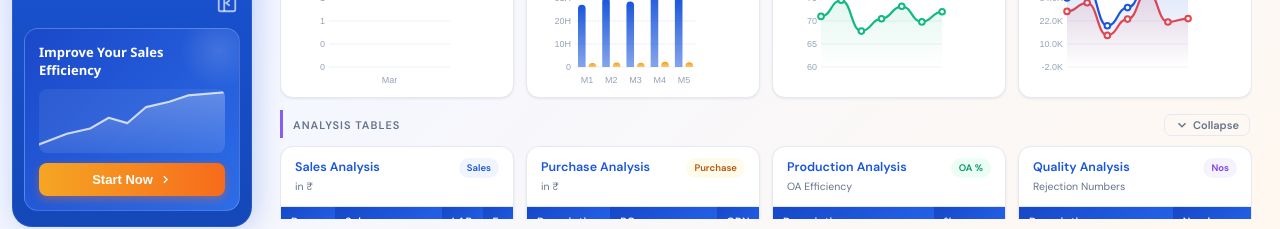
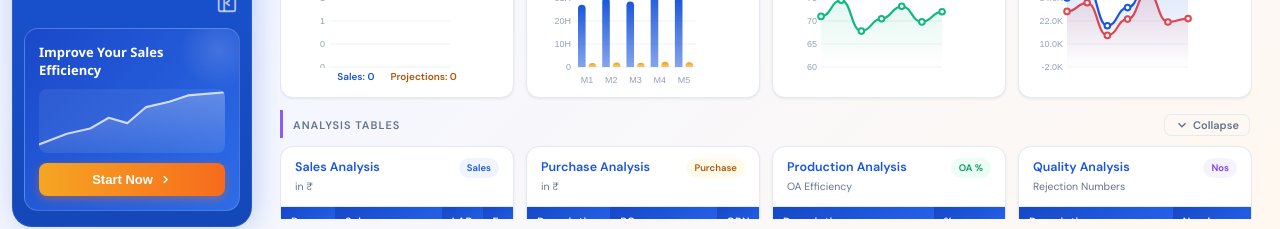
Before and after one commit to Anims-Infocare-Systems/business-analytics, a React (Vite) app in the folder Frontend/: page /AnimsBusinessAnalytics in a window 1280 px wide. Shown: the part 561-790 px from the top of the page. Built offline with nearby package versions, Linux system fonts and the light colour scheme; no server answers.

Commit message:
Updated views_dashboard1 changes

```diff
--- a/Frontend/src/assets/Pages/Dashboard1.css
+++ b/Frontend/src/assets/Pages/Dashboard1.css
@@ -449,6 +449,23 @@
 .d1-cc__body { flex: 1; min-height: 0; overflow: hidden; transition: opacity .25s ease, transform .25s ease; }
 .d1-cc--collapsed .d1-cc__body   { opacity: 0; transform: translateY(-4px); pointer-events: none; flex: 0; max-height: 0; }
 .d1-cc--collapsed .d1-cc__legend { display: none; }
+.d1-cc__foot {
+    display: flex;
+    flex-wrap: wrap;
+    justify-content: center;
+    gap: 6px 16px;
+    margin-top: 2px;
+    flex-shrink: 0;
+}
+.d1-cc__foot-val {
+    font-size: 10px;
+    font-weight: 600;
+    font-family: "DM Sans", sans-serif;
+    line-height: 1.35;
+}
+.d1-cc__foot-val--sales { color: #1a56db; }
+.d1-cc__foot-val--po { color: #b45309; }
+.d1-cc--collapsed .d1-cc__foot { display: none; }
 
 /* ════════════════════════════════════════════════════════════
    TABLE CARDS
--- a/Frontend/src/assets/Pages/Dashboard1.jsx
+++ b/Frontend/src/assets/Pages/Dashboard1.jsx
@@ -349,7 +349,7 @@ function KpiCard({ kgrad, kbg, kclr, animDelay, icon, delta, deltaType, label, v
 // ════════════════════════════════════════════
 //  Chart Card (UNCHANGED)
 // ════════════════════════════════════════════
-function ChartCard({ title, legend, drawFn, deps, collapsed }) {
+function ChartCard({ title, legend, drawFn, deps, collapsed, canvasHeight = 118, footer }) {
     const canvasRef = useRef(null);
 
     useEffect(() => {
@@ -376,8 +376,9 @@ function ChartCard({ title, legend, drawFn, deps, collapsed }) {
                 </div>
             </div>
             <div className="d1-cc__body">
-                <canvas ref={canvasRef} height="118" />
+                <canvas ref={canvasRef} height={canvasHeight} />
             </div>
+            {footer ? <div className="d1-cc__foot">{footer}</div> : null}
         </div>
     );
 }
@@ -568,6 +569,16 @@ export default function Dashboard1() {
                 ]
             ),
             deps: [salesProjectionsData, period],
+            footer: (
+                <>
+                    <span className="d1-cc__foot-val d1-cc__foot-val--sales">
+                        Sales: {formatRupees(salesProjectionsData?.sales_rupees?.[0] ?? 0)}
+                    </span>
+                    <span className="d1-cc__foot-val d1-cc__foot-val--po">
+                        Projections: {formatRupees(salesProjectionsData?.po_rupees?.[0] ?? 0)}
+                    </span>
+                </>
+            ),
         },
         {
             title: "Purchase Projections in Lakhs",
```
